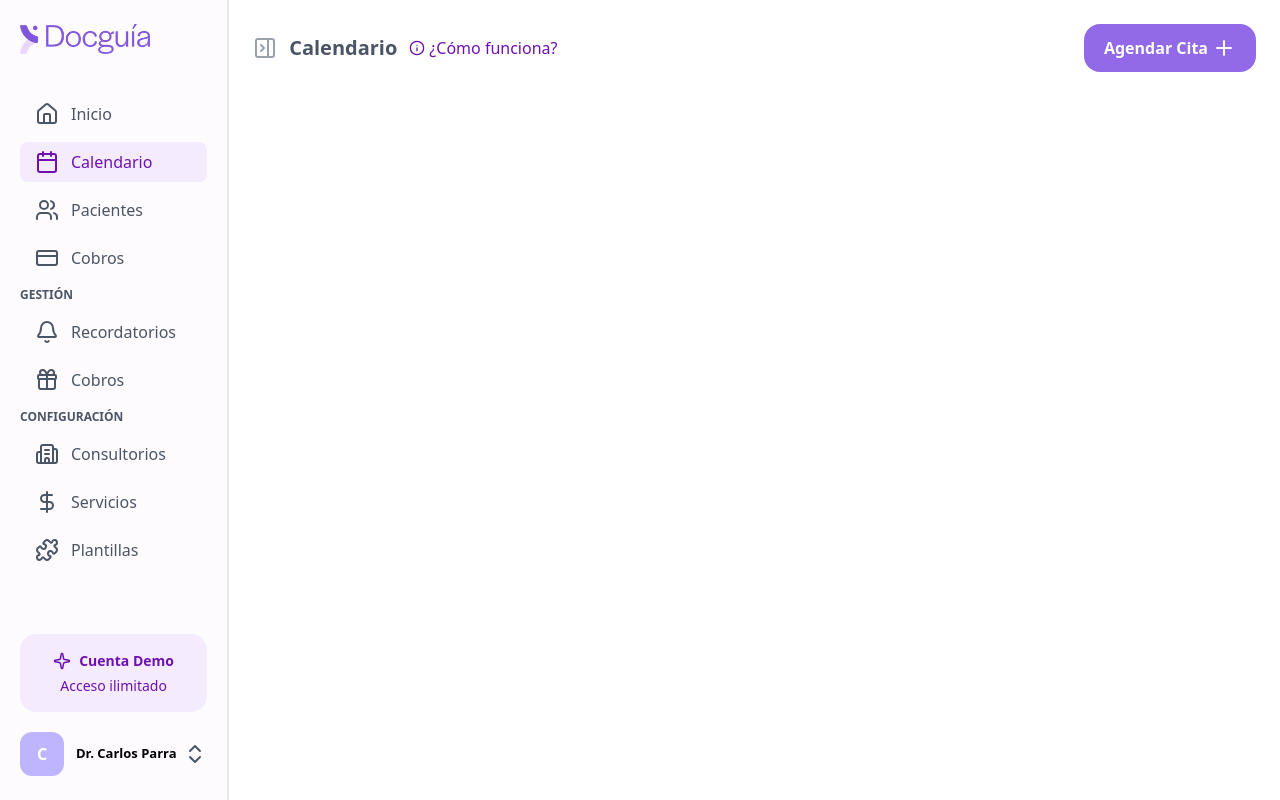
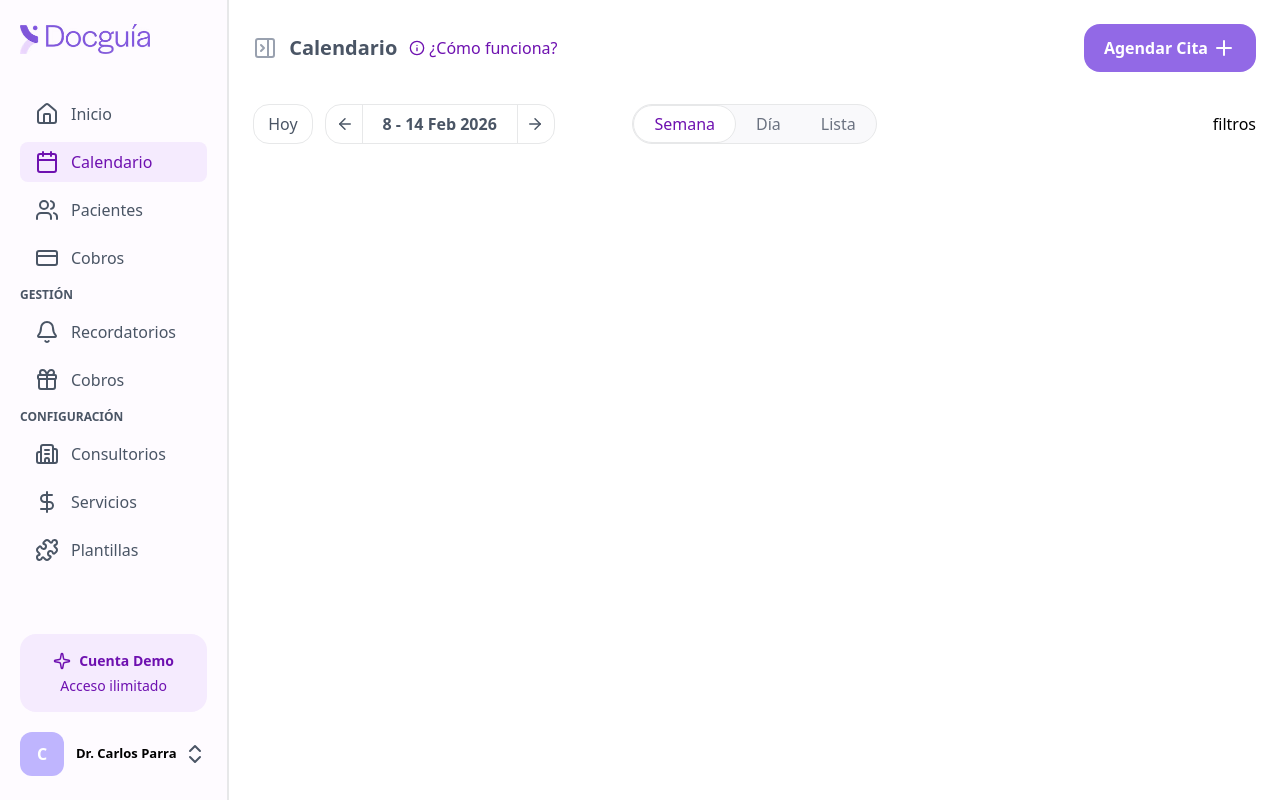
Before and after one commit to pruiz5514/Docguia, a Next.js app: page / in a window 1280 px wide. Built offline with nearby package versions, Linux system fonts and the light colour scheme.

Commit message:
advance with SecondCalendarPageHeaderSection component

```diff
--- /dev/null
+++ b/src/app/components/atoms/Buttons/SwitchTab.tsx
@@ -0,0 +1,16 @@
+import { ReactNode } from "react"
+
+interface ISwitchTabProps{
+    children:ReactNode;
+    isActive:boolean
+}
+
+const SwitchTab:React.FC<ISwitchTabProps> = ({children, isActive}) => {
+  return (
+    <button className={`h-full px-5 ${isActive ? 'border border-border rounded-full bg-white text-purple-800' : 'text-[#6B7280]'}`}>
+        {children}
+    </button>
+  )
+}
+
+export default SwitchTab
--- /dev/null
+++ b/src/app/components/molecules/DateRangeNavegator.tsx
@@ -0,0 +1,14 @@
+import { ArrowLeft, ArrowRight } from 'lucide-react'
+import React from 'react'
+
+const DateRangeNavegator = () => {
+  return (
+    <div className='inline-flex items-center border border-border h-10 px-2.5 rounded-2xl'>
+        <button className='h-full pr-2 border-r border-border'><ArrowLeft className='w-4.5 h-4.5'/></button>
+        <span className='px-5 font-semibold'> 8 - 14 Feb 2026 </span>
+        <button className='h-full pl-2 border-l border-border'><ArrowRight className='w-4.5 h-4.5'/></button>
+    </div>
+  )
+}
+
+export default DateRangeNavegator
--- /dev/null
+++ b/src/app/components/molecules/SecondCalendarPageHeaderSection.tsx
@@ -0,0 +1,28 @@
+import React from 'react'
+import DateRangeNavegator from './DateRangeNavegator'
+import ViewSwitcher from './ViewSwitcher'
+
+const SecondCalendarPageHeaderSection = () => {
+  return (
+    <section className="grid grid-cols-3 items-center w-full">
+
+      <div className="flex items-center text-gray-600 gap-3">
+        <div className="inline-flex items-center h-10 px-3.5 border border-border rounded-2xl font-medium">
+          Hoy
+        </div>
+        <DateRangeNavegator/>
+      </div>
+
+      <div className="flex justify-center">
+        <ViewSwitcher/>
+      </div>
+
+      <div className="flex justify-end">
+        filtros
+      </div>
+
+    </section>
+  )
+}
+
+export default SecondCalendarPageHeaderSection
--- /dev/null
+++ b/src/app/components/molecules/ViewSwitcher.tsx
@@ -0,0 +1,14 @@
+import React from 'react'
+import SwitchTab from '../atoms/Buttons/SwitchTab'
+
+const ViewSwitcher = () => {
+  return (
+    <div className='flex h-10 border border-border rounded-full bg-light-gray-bg'>
+        <SwitchTab isActive>Semana</SwitchTab>
+        <SwitchTab isActive={false}>Día</SwitchTab>
+        <SwitchTab isActive={false}>Lista</SwitchTab>
+    </div>
+  )
+}
+
+export default ViewSwitcher
--- a/src/app/components/organisms/CalendarPageHeader.tsx
+++ b/src/app/components/organisms/CalendarPageHeader.tsx
@@ -1,10 +1,12 @@
 import React from 'react'
 import FirstCalendarPageHeaderSection from '../molecules/FirstCalendarPageHeaderSection'
+import SecondCalendarPageHeaderSection from '../molecules/SecondCalendarPageHeaderSection'
 
 const CalendarPageHeader = () => {
   return (
-    <header className='w-full p-6'>
+    <header className='w-full p-6 flex flex-col gap-8'>
         <FirstCalendarPageHeaderSection/>
+        <SecondCalendarPageHeaderSection/>
     </header>
   )
 }
--- a/src/app/globals.css
+++ b/src/app/globals.css
@@ -5,6 +5,7 @@
   --color-primary: #9269e6;
   --color-primary-100: #f5ebfe;
   --color-surface-muted: #fefbff;
+  --color-light-gray-bg: #f9f9fb;
 
   --color-border: #e7e8e9
 
```
